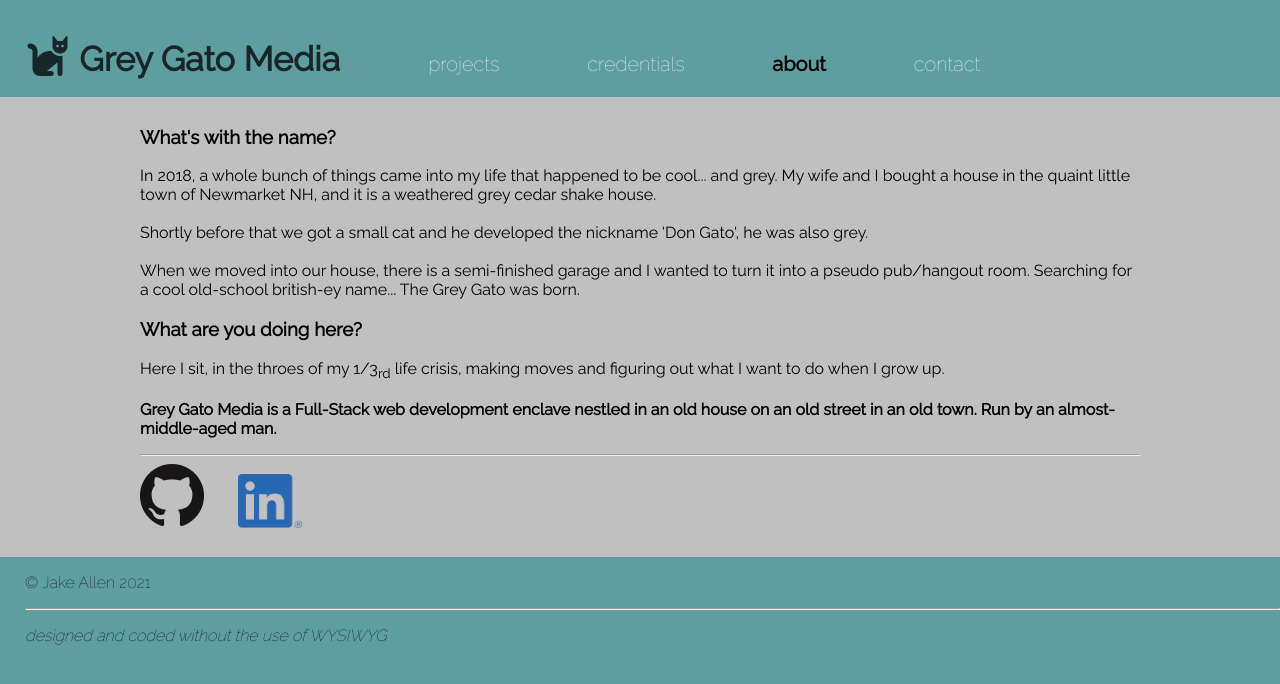
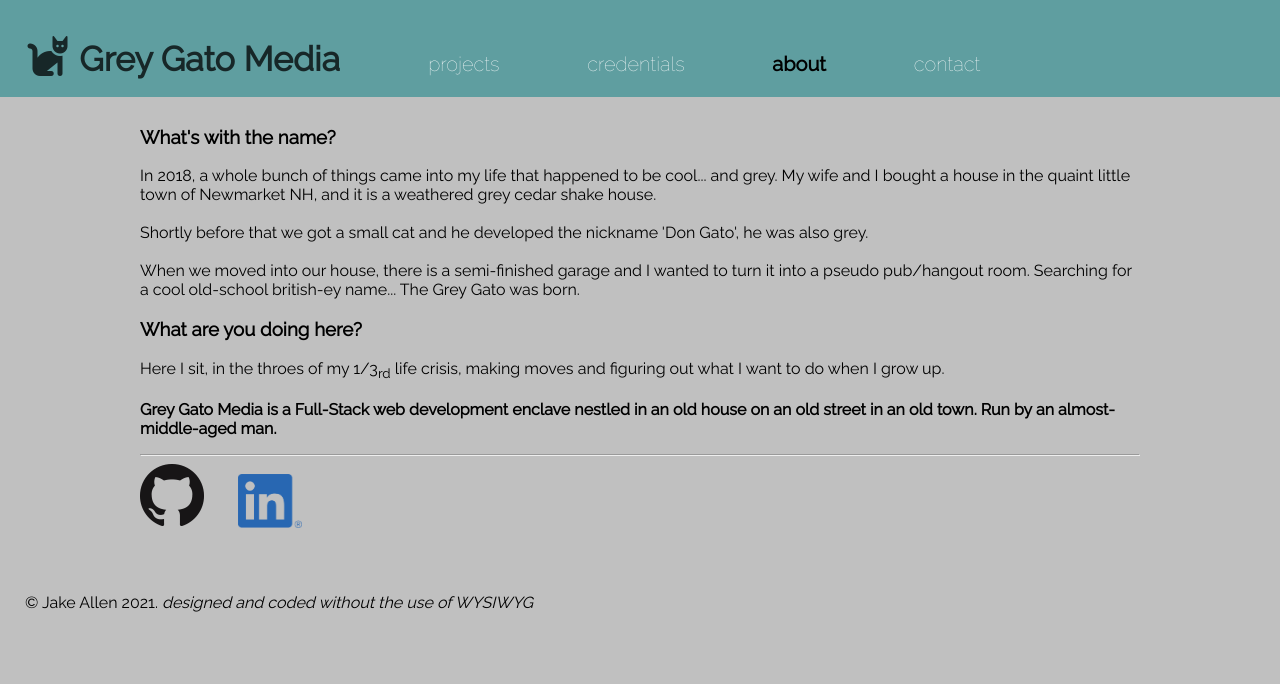
Before and after one commit to tallen1985/Projects, a PHP site: page /portfolio/about.html in a window 1280 px wide. Shown: the top 684 px of the page. Run offline with PHP 8.4, Linux system fonts and the light colour scheme; some libraries are stand-ins or nearby versions.

Commit message:
adjust footer

```diff
--- a/portfolio/about.html
+++ b/portfolio/about.html
@@ -44,9 +44,7 @@
 		</article>
 	</main>
 	<footer>
-		<p>&copy Jake Allen 2021</p>
-		<hr>
-		<p><em>designed and coded without the use of WYSIWYG</em></p>
+		<p>&copy Jake Allen 2021. <em>designed and coded without the use of WYSIWYG</em></p>
 	</footer>
 </body>
 </html>
--- a/portfolio/contact.html
+++ b/portfolio/contact.html
@@ -40,9 +40,7 @@
 		</article>
 	</main>
 	<footer>
-		<p>&copy Jake Allen 2021</p>
-		<hr>
-		<p><em>designed and coded without the use of WYSIWYG</em></p>
+		<p>&copy Jake Allen 2021. <em>designed and coded without the use of WYSIWYG</em></p>
 	</footer>
 </body>
 </html>
--- a/portfolio/credentials.html
+++ b/portfolio/credentials.html
@@ -58,9 +58,7 @@
 		</div>
 	</main>
 	<footer>
-		<p>&copy Jake Allen 2021</p>
-		<hr>
-		<p><em>designed and coded without the use of WYSIWYG</em></p>
+		<p>&copy Jake Allen 2021. <em>designed and coded without the use of WYSIWYG</em></p>
 	</footer>
 </body>
 </html>
--- a/portfolio/css/style.css
+++ b/portfolio/css/style.css
@@ -1,5 +1,5 @@
 body {
-    background-color: cadetblue;
+    background-color: silver;
     font-family: Raleway;
     margin: 0;
     padding: 0;
@@ -90,9 +90,12 @@ main #about-box {
 }
 
 footer {
+    position: relative;
+    bottom:0px;
+    padding-top:20px;
+    font-weight: 400;
     padding-left: 25px;
-    font-weight: 300;
-    height:50px;
+    height:25px;
 }
 /* Responsiveness */
 @media (max-width: 810px) {
--- a/portfolio/gallery.html
+++ b/portfolio/gallery.html
@@ -41,9 +41,7 @@
             </div>
 	</main>
 	<footer>
-		<p>&copy Jake Allen 2021</p>
-		<hr>
-		<p><em>designed and coded without the use of WYSIWYG</em></p>
+		<p>&copy Jake Allen 2021. <em>designed and coded without the use of WYSIWYG</em></p>
 	</footer>
 
 </body>
--- a/portfolio/projects.html
+++ b/portfolio/projects.html
@@ -61,9 +61,7 @@
 		</div>
 	</main>
 	<footer>
-		<p>&copy Jake Allen 2021</p>
-		<hr>
-		<p><em>designed and coded without the use of WYSIWYG</em></p>
+		<p>&copy Jake Allen 2021. <em>designed and coded without the use of WYSIWYG</em></p>
 	</footer>
 </body>
 </html>
```
